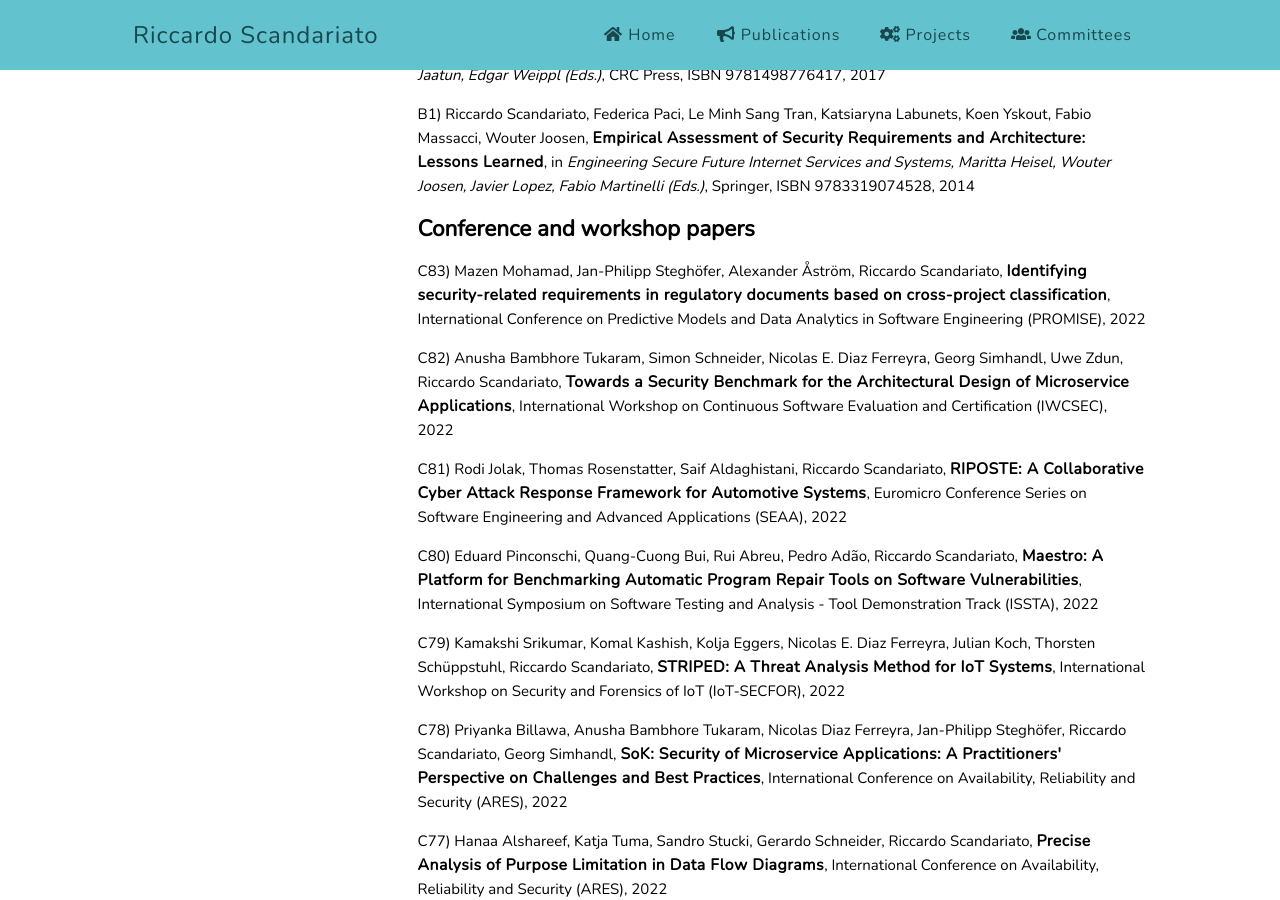
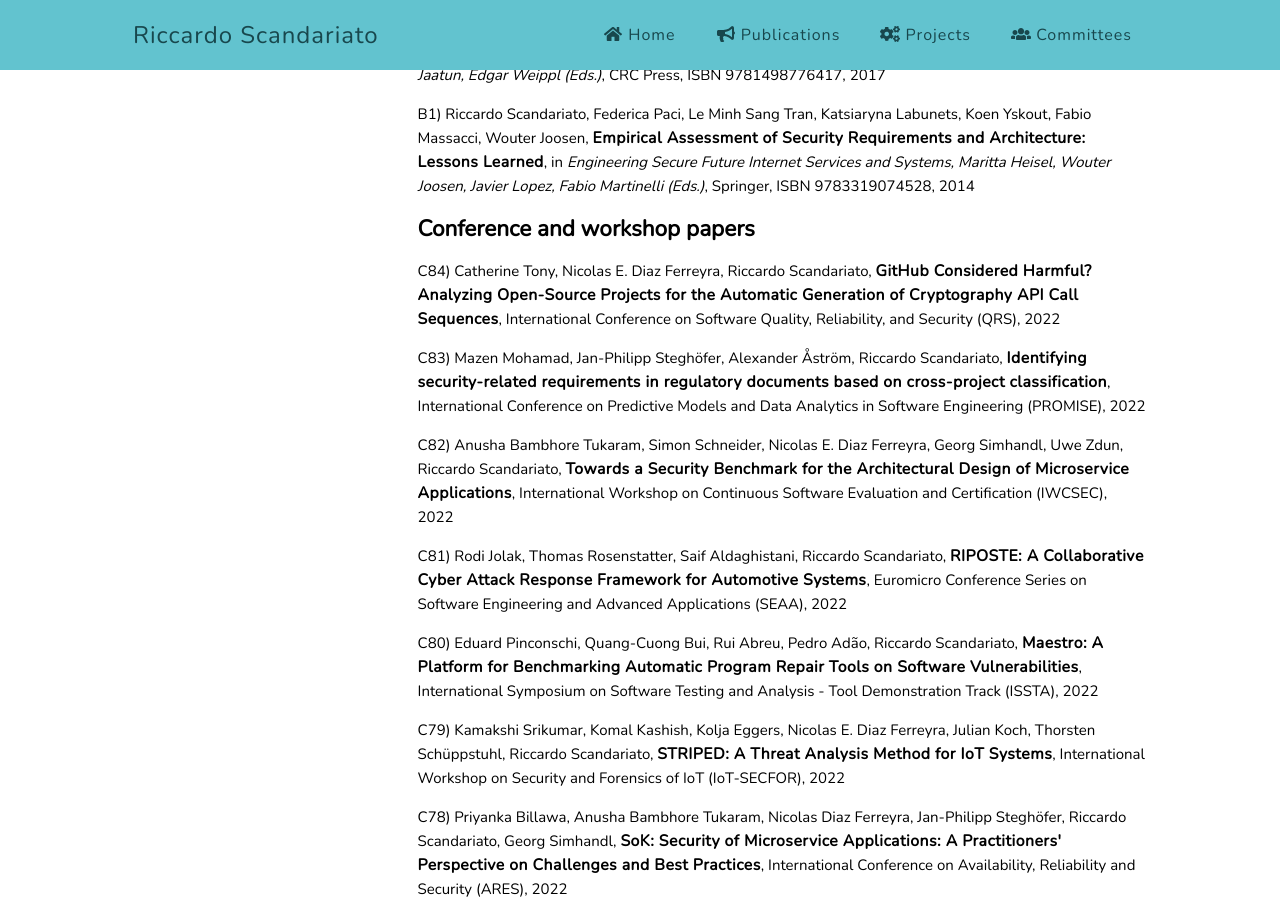
Before and after one commit to riccardoscandariato/riccardoscandariato.github.io, a Jekyll site: the page built from pubs.md, in a window 1280 px wide and 900 px high, scrolled down 2063 px. Built offline with Jekyll 4.4.1, drawn with Linux system fonts in a browser that asks for light colours.

Commit message:
pub C85 added

```diff
--- a/pubs.md
+++ b/pubs.md
@@ -58,6 +58,7 @@ title: Publications
 
 <h2>Conference and workshop papers</h2>
 
+<p>C84) Catherine Tony, Nicolas E. Diaz Ferreyra, Riccardo Scandariato, <strong>GitHub Considered Harmful? Analyzing Open-Source Projects for the Automatic Generation of Cryptography API Call Sequences</strong>, International Conference on Software Quality, Reliability, and Security (QRS), 2022</p>
 
 <p>C83) Mazen Mohamad, Jan-Philipp Steghöfer, Alexander Åström, Riccardo Scandariato, <strong>Identifying security-related requirements in regulatory  documents based on cross-project classification</strong>, International Conference on Predictive Models and Data Analytics in Software Engineering (PROMISE), 2022</p>
 
```
